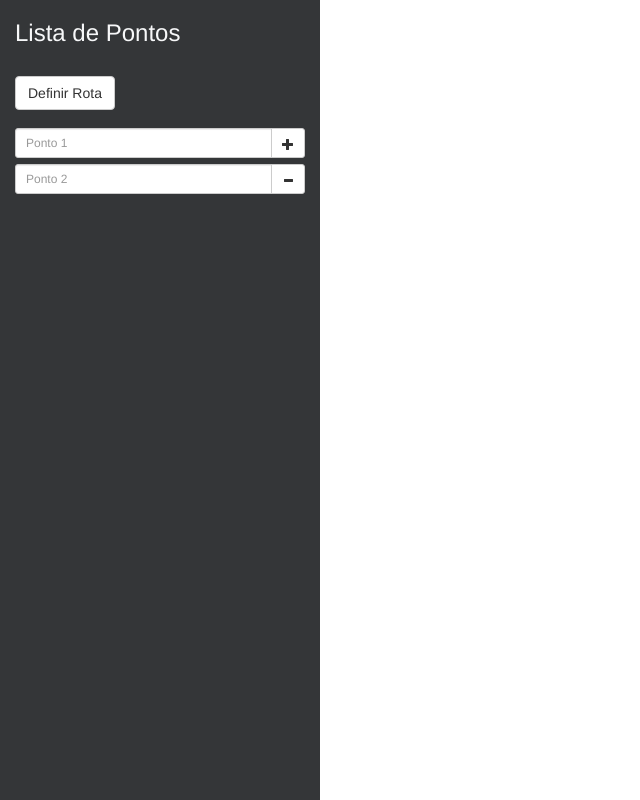
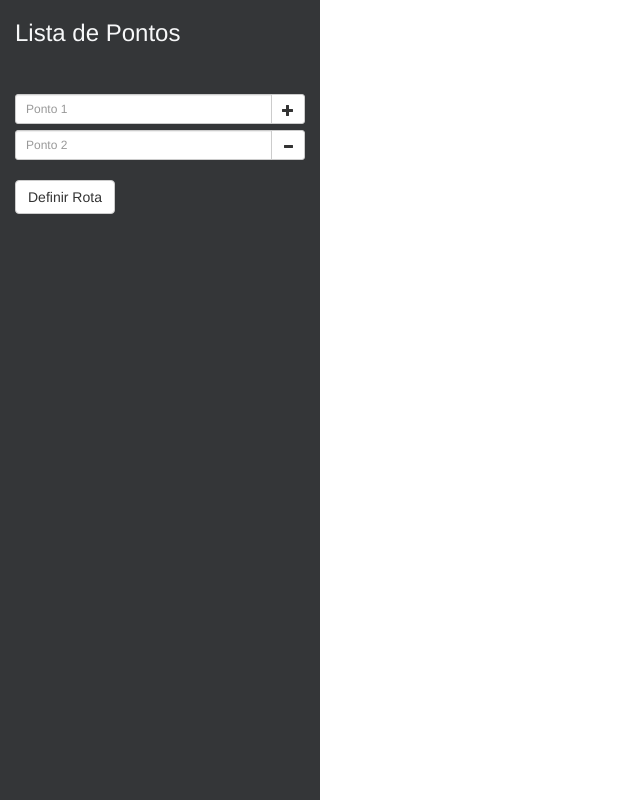
Before and after one commit to GSRios/Tcc, a Django app: page /Rotas/ in a window 1280 px wide. Shown: the whole page, without its empty margins (0-640 px from the left). Run offline with Django 3.2, Linux system fonts and the light colour scheme; some libraries are stand-ins or nearby versions.

Commit message:
Responsividade

```diff
--- a/Rotas/templates/index.html
+++ b/Rotas/templates/index.html
@@ -31,12 +31,11 @@
 
     #formGroup{
       margin-top: 6%;
-      height: calc(100% - 220px);
       overflow: auto;
     }
 
     #formGroup::-webkit-scrollbar {
-      width: 0;
+      width: 5px;
       background-color: #F5F5F5;
       margin-left: 20%;
     }
@@ -76,8 +75,6 @@
         <div class="col-sm-3 formAux" id="formId">
           <h3 style="color: #f7f8f9" id="title">Lista de Pontos</h3>
           <br/>
-          <button type="button" onclick="ajaxExec()" class="btn btn-default btn-md">Definir Rota</button>
-          <br/>
           <form>
             <div class="form-group" id="formGroup">
               <div class="input-group input-group-sm">
@@ -98,6 +95,7 @@
               </div>
             </div>
           </form>
+          <button type="button" onclick="ajaxExec()" class="btn btn-default btn-md">Definir Rota</button>
         </div>
         <div class="col-sm-9 nopadding" id="mapDiv"> <div id="mapa"></div>
         </div>
@@ -115,8 +113,13 @@
           total_pontos = $('[name="ponto"]').length;
           total_pontos++;
           console.log(total_pontos);
+          let percent = parseFloat($("#formGroup").height()/ $(window).height()) *100;
+          if(percent > 78){
+            $("#formGroup").height("78%");
+          }
           $("div .input-group").last().after('<div class="input-group input-group-sm"><input type="text" name="ponto" class="form-control" placeholder="Ponto '+total_pontos+'"> <span class="input-group-btn"><button class="remove-ponto btn btn-default" type="submit"><i class="glyphicon glyphicon-minus"></i> </button></span></div>');
           event.preventDefault();
+
         });
 
         $(document).on('click', '.remove-ponto', function(event) {
@@ -124,7 +127,11 @@
           $('[name="ponto"]').map(function(index, elem) {
             index++;
            $(this).attr("placeholder", "Ponto "+index);
-          })
+          });
+          let percent = parseFloat($("#formGroup")[0].scrollHeight/ $(window).height()) *100;
+          if(percent < 78){
+           $("#formGroup").height("auto");
+          }
           event.preventDefault();
         });
       });
```
